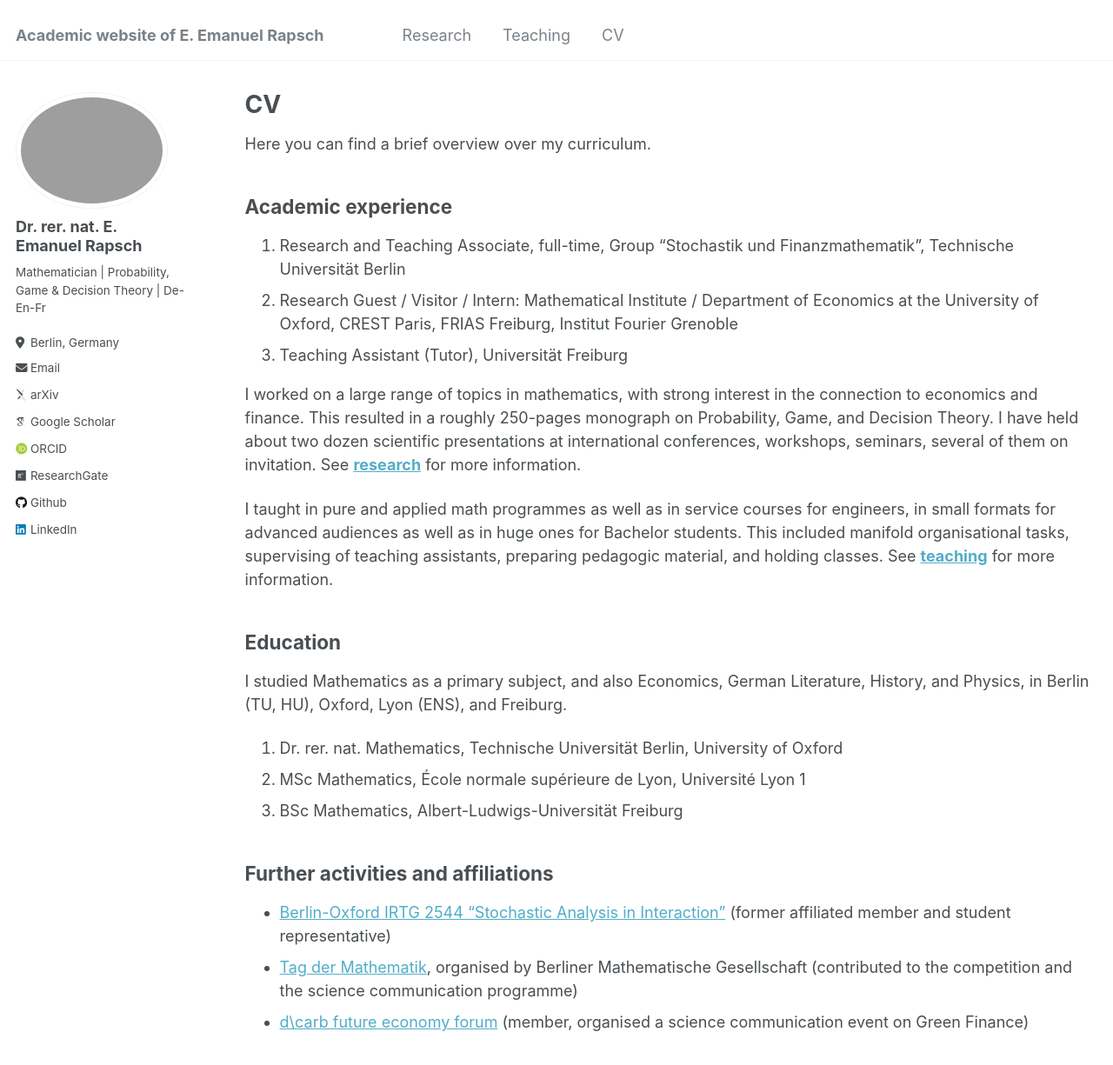
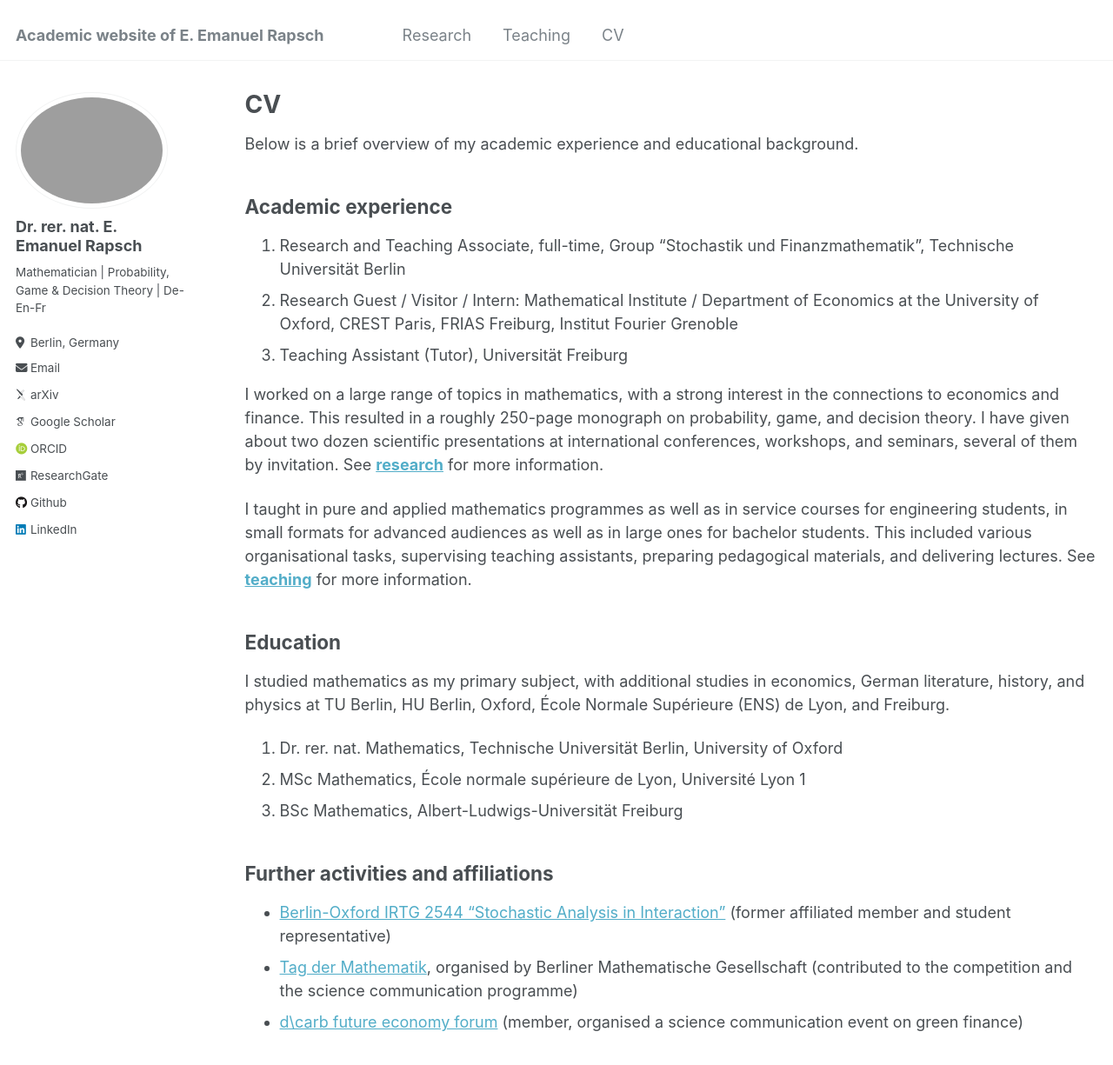
Before and after one commit to erapsch/erapsch.github.io, a Jekyll site: the page built from _pages/cv.md, in a window 1280 px wide and 1400 px high. Shown: the top 1225 px of the window at 87% size. Built offline with Jekyll 4.4.1, drawn with Linux system fonts in a browser that asks for light colours; some web fonts are replaced.

Commit message:
minor idiomatic changes

```diff
--- a/_pages/cv.md
+++ b/_pages/cv.md
@@ -7,7 +7,7 @@ redirect_from:
   - /resume
 ---
 
-Here you can find a brief overview over my curriculum.
+Below is a brief overview of my academic experience and educational background.
 
 ## Academic experience
 
@@ -15,13 +15,13 @@ Here you can find a brief overview over my curriculum.
 2. Research Guest / Visitor / Intern: Mathematical Institute / Department of Economics at the University of Oxford, CREST Paris, FRIAS Freiburg, Institut Fourier Grenoble
 3. Teaching Assistant (Tutor), Universität Freiburg
 
-I worked on a large range of topics in mathematics, with strong interest in the connection to economics and finance. This resulted in a roughly 250-pages monograph on Probability, Game, and Decision Theory. I have held about two dozen scientific presentations at international conferences, workshops, seminars, several of them on invitation. See <a href="/research">**research**</a> for more information.
+I worked on a large range of topics in mathematics, with a strong interest in the connections to economics and finance. This resulted in a roughly 250-page monograph on probability, game, and decision theory. I have given about two dozen scientific presentations at international conferences, workshops, and seminars, several of them by invitation. See <a href="/research">**research**</a> for more information.
 
-I taught in pure and applied math programmes as well as in service courses for engineers, in small formats for advanced audiences as well as in huge ones for Bachelor students. This included manifold organisational tasks, supervising of teaching assistants, preparing pedagogic material, and holding classes. See <a href="/teaching">**teaching**</a> for more information.
+I taught in pure and applied mathematics programmes as well as in service courses for engineering students, in small formats for advanced audiences as well as in large ones for bachelor students. This included various organisational tasks, supervising teaching assistants, preparing pedagogical materials, and delivering lectures. See <a href="/teaching">**teaching**</a> for more information.
 
 ## Education
 
-I studied Mathematics as a primary subject, and also Economics, German Literature, History, and Physics, in Berlin (TU, HU), Oxford, Lyon (ENS), and Freiburg.
+I studied mathematics as my primary subject, with additional studies in economics, German literature, history, and physics at TU Berlin, HU Berlin, Oxford, École Normale Supérieure (ENS) de Lyon, and Freiburg.
 
 1. Dr. rer. nat. Mathematics, Technische Universität Berlin, University of Oxford
 2. MSc Mathematics, École normale supérieure de Lyon, Université Lyon 1
@@ -31,4 +31,4 @@ I studied Mathematics as a primary subject, and also Economics, German Literatur
 
 * <a href="https://www3.math.tu-berlin.de/stoch/IRTG/">Berlin-Oxford IRTG 2544 "Stochastic Analysis in Interaction"</a> (former affiliated member and student representative)
 * <a href="https://www3.math.tu-berlin.de/TDM/tdm-2024/">Tag der Mathematik</a>, organised by Berliner Mathematische Gesellschaft (contributed to the competition and the science communication programme)
-* <a href="https://www.decarb.world/">d\carb future economy forum</a> (member, organised a science communication event on Green Finance)
+* <a href="https://www.decarb.world/">d\carb future economy forum</a> (member, organised a science communication event on green finance)
```
Also changed, not shown: _pages/about.md (+3 -6 lines), _pages/teaching.md (+1 -1 lines).
